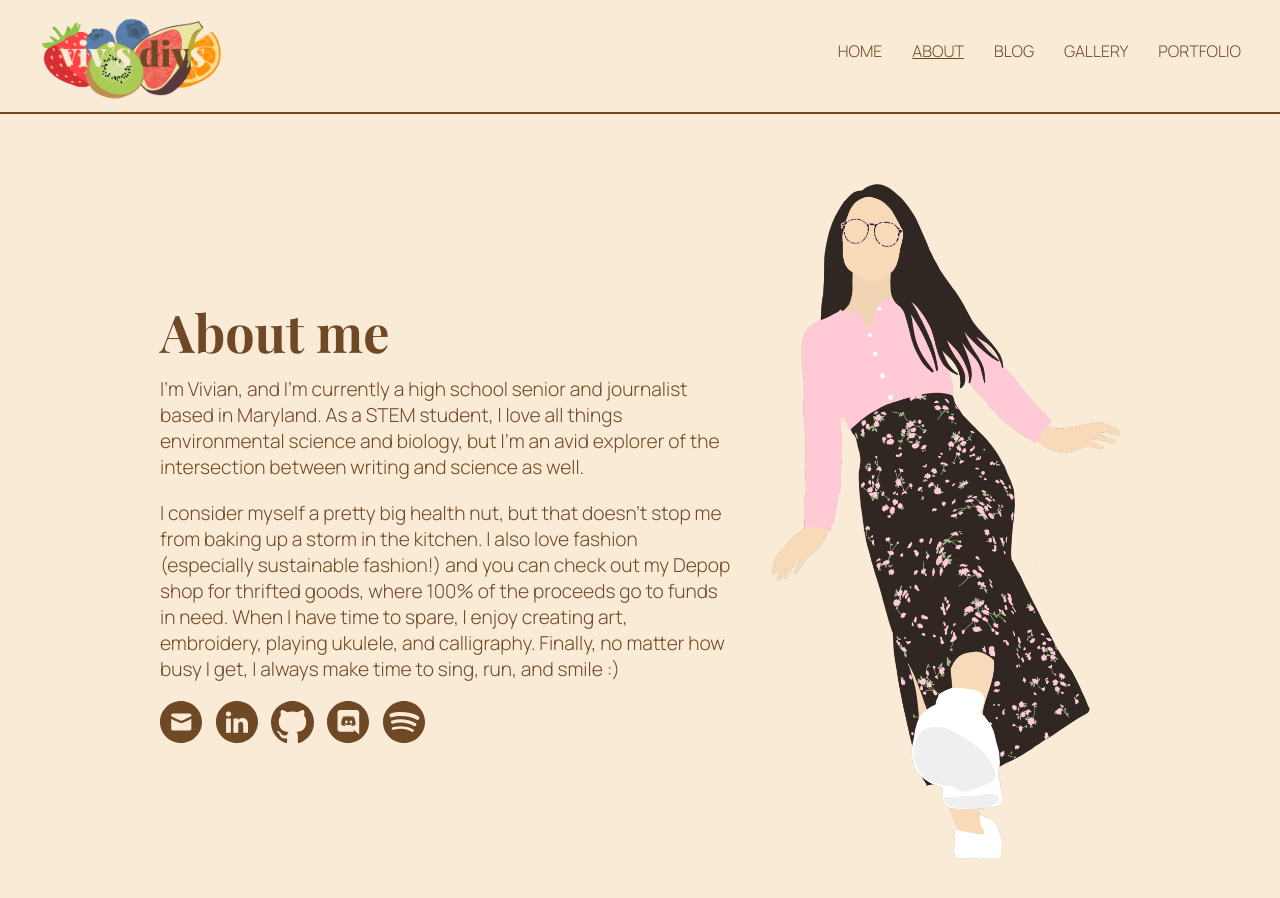
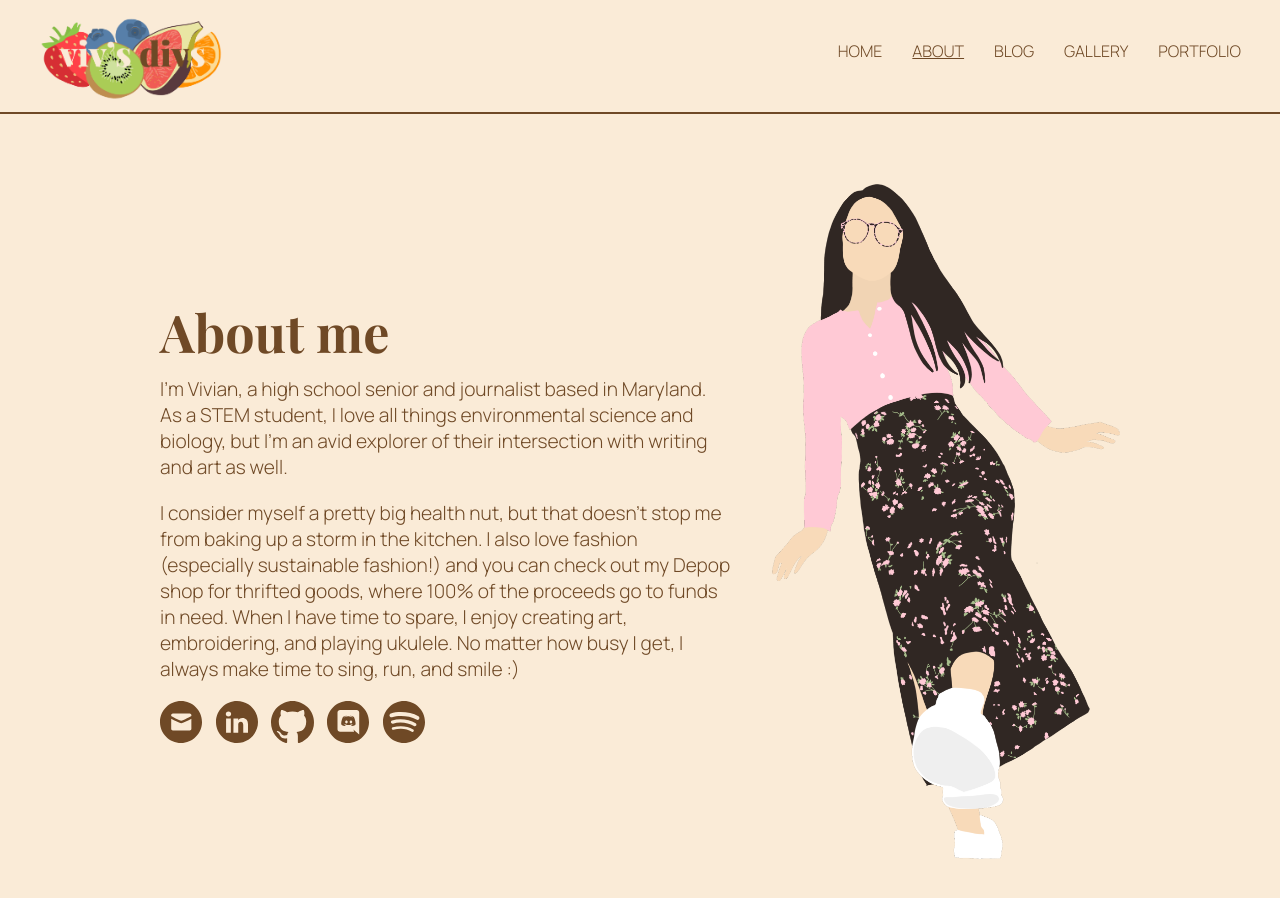
Before and after one commit to vivieli77/vivsdivs, a Jekyll site: the page built from about.html, in a window 1280 px wide. Built offline with Jekyll 4.4.1, drawn with Linux system fonts in a browser that asks for light colours.

```diff
--- a/_config.yml
+++ b/_config.yml
@@ -24,7 +24,7 @@ description: >- # this means to ignore newlines until "baseurl:"
   welcome to my site!
 baseurl: "" # the subpath of your site, e.g. /blog
 url: "" # the base hostname & protocol for your site, e.g. http://example.com
-twitter_username: treehuggerviv
+twitter_username: teacupkittie
 github_username:  vivieli77
 
 defaults:
@@ -49,6 +49,8 @@ plugins:
   - jekyll-sitemap
   - jekyll-seo-tag
 
+kramdown:
+  extensions: ["footnotes"]
 # Exclude from processing.
 # The following items will not be processed, by default.
 # Any item listed under the `exclude:` key here will be automatically added to
--- a/_sass/main.scss
+++ b/_sass/main.scss
@@ -418,3 +418,7 @@ body::-webkit-scrollbar-thumb {
     width: 40% !important;
     margin: auto;
 }
+hr {
+  border: 2px solid #d6b890;
+  margin: 4em 0em;
+}
--- a/about.html
+++ b/about.html
@@ -6,9 +6,9 @@ title: About
 <div id="home">
   <div id="text">
     <h1 >About me</h1>
-    <p>I’m Vivian, and I’m currently a high school senior and journalist based in Maryland. As a STEM student, I love all things environmental science and biology, but I’m an avid explorer of the intersection between writing and science as well.</p>
+    <p>I’m Vivian, a high school senior and journalist based in Maryland. As a STEM student, I love all things environmental science and biology, but I’m an avid explorer of their intersection with writing and art as well.</p>
 
-    <p>I consider myself a pretty big health nut, but that doesn’t stop me from baking up a storm in the kitchen. I also love fashion (especially sustainable fashion!) and you can check out my Depop shop for thrifted goods, where 100% of the proceeds go to funds in need. When I have time to spare, I enjoy creating art, embroidery, playing ukulele, and calligraphy. Finally, no matter how busy I get, I always make time to sing, run, and smile :)</p>
+    <p>I consider myself a pretty big health nut, but that doesn’t stop me from baking up a storm in the kitchen. I also love fashion (especially sustainable fashion!) and you can check out my Depop shop for thrifted goods, where 100% of the proceeds go to funds in need. When I have time to spare, I enjoy creating art, embroidering, and playing ukulele. No matter how busy I get, I always make time to sing, run, and smile :)</p>
     <div id="icons">
       <a href="mailto:vivieli77@gmail.com"><img src="/assets/mail.svg"></a>
       <!-- <a href="https://twitter.com/treehuggerviv"><img src="/assets/twitter.svg"></a> -->
```
Also changed, not shown: _posts/2019-12-04-lemon-poppyseed-muffins.md (deleted, +0 -15 lines), _posts/2021-01-21-lemon-poppyseed-muffins.md (added, +72 -0 lines), 1 other file.
